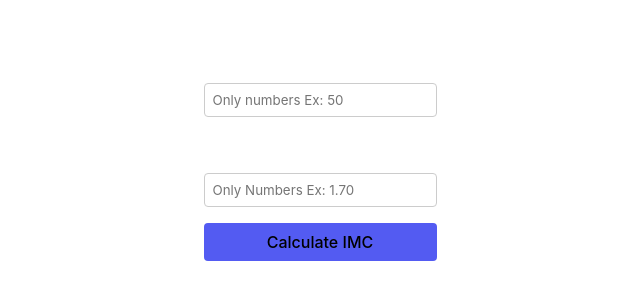
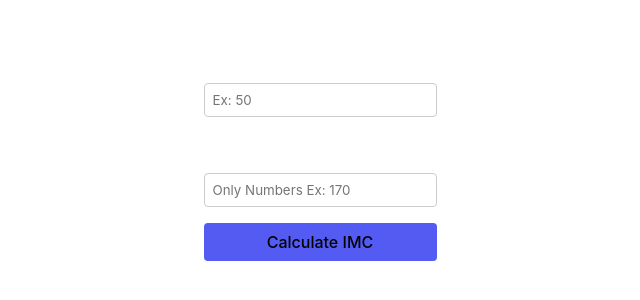
Before and after one commit to maxh33/react-imc, a React (Vite) app: page / in a window 1280 px wide. Shown: the part 292-592 px from the top of the page, without its empty margins (320-960 px from the left). Built offline with nearby package versions, Linux system fonts and the light colour scheme.

Commit message:
feat: error and mask enhance

```diff
--- a/src/App.jsx
+++ b/src/App.jsx
@@ -6,16 +6,24 @@ import Result from './components/Result/Result';
 
 const App = () => {
     const [imc, setImc] = useState(null);
+    const [error, setError] = useState('');
 
     const calculateIMC = (weight, height) => {
-        const imcValue = (weight / (height * height)).toFixed(2);
-        setImc(imcValue);
+      if (height <= 0 || weight <= 0) {
+        setError('Weight and height must be greater than 0');
+        setImc(null);
+        return;
+      }
+      const imcValue = (weight / (height * height)).toFixed(2);
+      setImc(imcValue);
+      setError('');
     };
 
   return (
     <div className={styles.app}>
       <h1>IMC Calculator</h1>
       <Form calculateIMC={calculateIMC} />
+      {error && <div className={styles.error}>{error}</div>}
       {imc && <Result imc={imc} />}
     </div>
   )
--- a/src/App.module.css
+++ b/src/App.module.css
@@ -44,3 +44,8 @@ button:focus-visible {
     background-color: var(--buttonBackgroundColor);
   }
 }
+
+.error {
+  color: red;
+  margin-top: 1rem;
+}
--- a/src/components/Form/Form.jsx
+++ b/src/components/Form/Form.jsx
@@ -10,17 +10,32 @@ const Form = ({ calculateIMC }) => {
         e.preventDefault();
         calculateIMC(weight, height);
     };
+    // function to handle the weight input
+    const handleWeightChange = (e) => {
+        const value = e.target.value;
+        if (parseInt(value, 10) <= 199) {
+            setWeight(value);
+        }
+    };
+    // function to handle the height input
+    const handleHeightChange = (e) => {
+        const value = e.target.value;
+        if (parseFloat(value) <= 2.5) {
+            setHeight(value);
+        }
+    };
 
     return (
         <form className={styles.form} onSubmit={handleSubmit}>
             <div className={styles.inputGroup}>
                 <label htmlFor="weight">Weight (kg):</label>
-                <input
-                    type="number"
+                <InputMask
+                    mask="999"
+                    maskChar={null}
                     id="weight"
-                    placeholder='Only numbers Ex: 50'
+                    placeholder='Ex: 50'
                     value={weight}
-                    onChange={(e) => setWeight(e.target.value)}
+                    onChange={handleWeightChange}
                 />
             </div>
             <div className={styles.inputGroup}>
@@ -29,9 +44,9 @@ const Form = ({ calculateIMC }) => {
                     mask="9.99"
                     maskChar={null}
                     id="height"
-                    placeholder='Only Numbers Ex: 1.70'
+                    placeholder='Only Numbers Ex: 170'
                     value={height}
-                    onChange={(e) => setHeight(e.target.value)}
+                    onChange={handleHeightChange}
                 />
             </div>
             <button type="submit">Calculate IMC</button>
```
